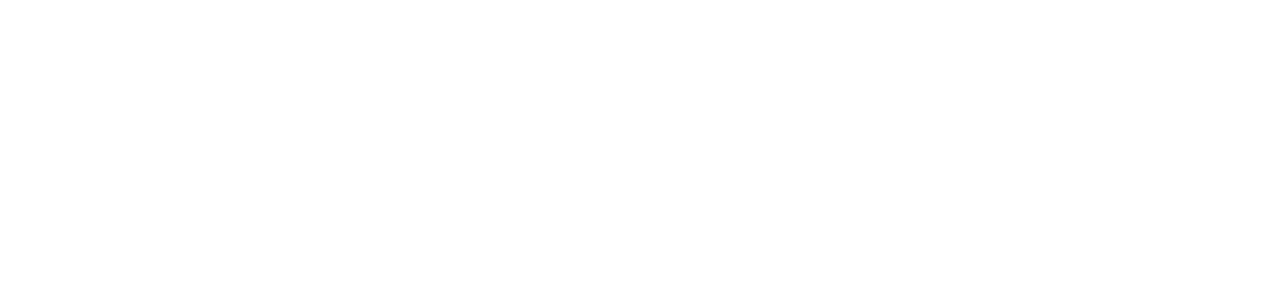
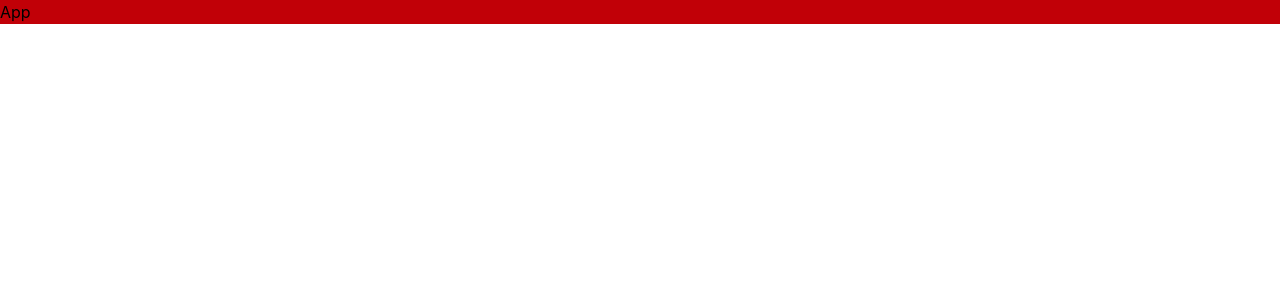
Before and after one commit to CloudComputingClub/27-april-projects-Ayushman-Praharaj123, a React (Vite) app in the folder frontend/: page / in a window 1280 px wide. Shown: the top 300 px of the page. Built offline with nearby package versions, Linux system fonts and the light colour scheme.

Commit message:
Intialization of of frontend

```diff
--- a/frontend/index.html
+++ b/frontend/index.html
@@ -2,7 +2,7 @@
 <html lang="en">
   <head>
     <meta charset="UTF-8" />
-    <link rel="icon" type="image/svg+xml" href="/favicon.svg" />
+    <link rel="icon" type="image/png" href="/drivigoLogo.png" />
     <meta name="viewport" content="width=device-width, initial-scale=1.0" />
     <link href="/src/style.css" rel="stylesheet">
     <title>frontend</title>
--- a/frontend/src/App.css
+++ b/frontend/src/App.css
@@ -1,3 +1,4 @@
+@import "tailwindcss";
 .counter {
   font-size: 16px;
   padding: 5px 10px;
--- a/frontend/src/App.jsx
+++ b/frontend/src/App.jsx
@@ -2,10 +2,10 @@ import React from 'react'
 
 const App = () => {
   return (
-    <div>
-
+    <div className='bg-red-700'>
+      App
     </div>
   )
 }
 
-export default App
+export default App;
--- a/frontend/src/index.css
+++ b/frontend/src/index.css
@@ -0,0 +1 @@
+@import "tailwindcss";
```
Also changed, not shown: frontend/public/drivigoLogo.png (added), frontend/public/finalLogo.png (added), frontend/src/pages/Home.jsx (added), frontend/src/pages/Login.jsx (added).
